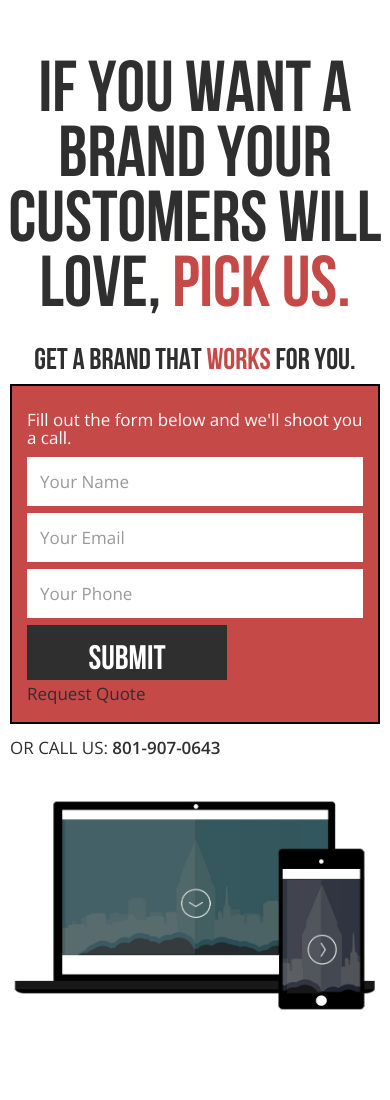
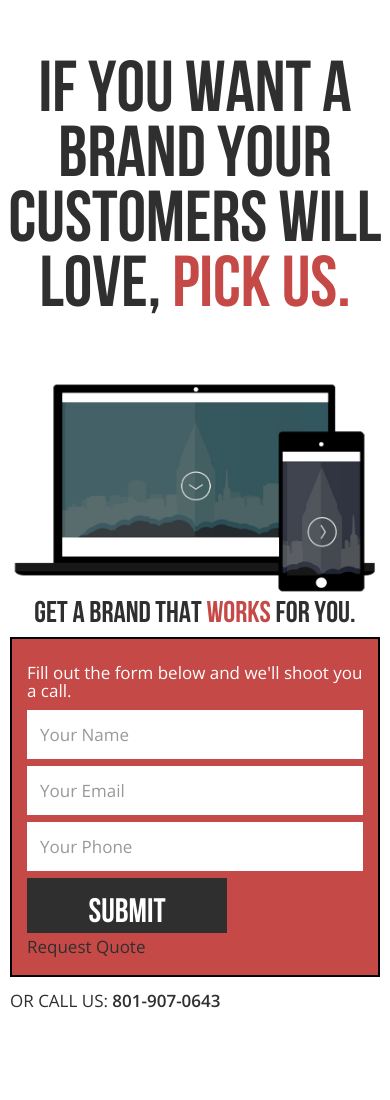
Before and after one commit to masoninthesis/JackalopeMedia, a plain HTML site: page public_html/branding.html in a window 390 px wide. Shown: the top 1100 px of the page. Drawn offline with nearby package versions, Linux system fonts and the light colour scheme; a script that the page names is missing.

Commit message:
made responsive changes to the rest of the pages
index, branding, web dev.

```diff
--- a/public_html/branding.html
+++ b/public_html/branding.html
@@ -109,8 +109,11 @@
 	</h2>
     </div>
     <div class="row inner-page">
-      <div class="col-md-4 col-md-push-8">
-	<div class="lead-form">
+    <div class="col-md-8 lazy-container">
+        <img class="lazy" alt="Looks great on every device" src="img/pixel.png" data-original="img/HomeImage1.jpg" />
+      </div>
+      <div class="col-md-4">
+	<div class="lead-form contact-spacing">
 	<p class="lead-text">
 				Get a Brand that <font color="#C54946">WORKS</font> FOR YOU.
 	</p>
@@ -131,10 +134,7 @@
         <!-- <a href="#features" title="Check out more freatures!" class="scroll btn btn-jackalope btn-centered"><i class="icon-caret-down"></i> Learn more</a> -->
 		<!-- ><a href="#features" title="Check out more freatures!" class="scroll btn-jackalope btn-centered"><i class="icon-caret-down"></i> Learn more</a> -->
       </div>
-	<div class="col-md-8 col-md-pull-4 lazy-container">
-        <img class="lazy" alt="Looks great on every device" src="img/pixel.png" data-original="img/HomeImage1.jpg" />
-      </div>
-    </div>
+	    </div>
   </div> <!-- /#home -->
 
   <!-- Sign up -->
--- a/public_html/css/the-story.css
+++ b/public_html/css/the-story.css
@@ -1777,7 +1777,7 @@ ul {
   margin: 10px;
 }
 .big-list i {
-  float: left;
+  float: center;
   width: 50px;
   font-size: 40px;
   margin-right: 20px;
```
